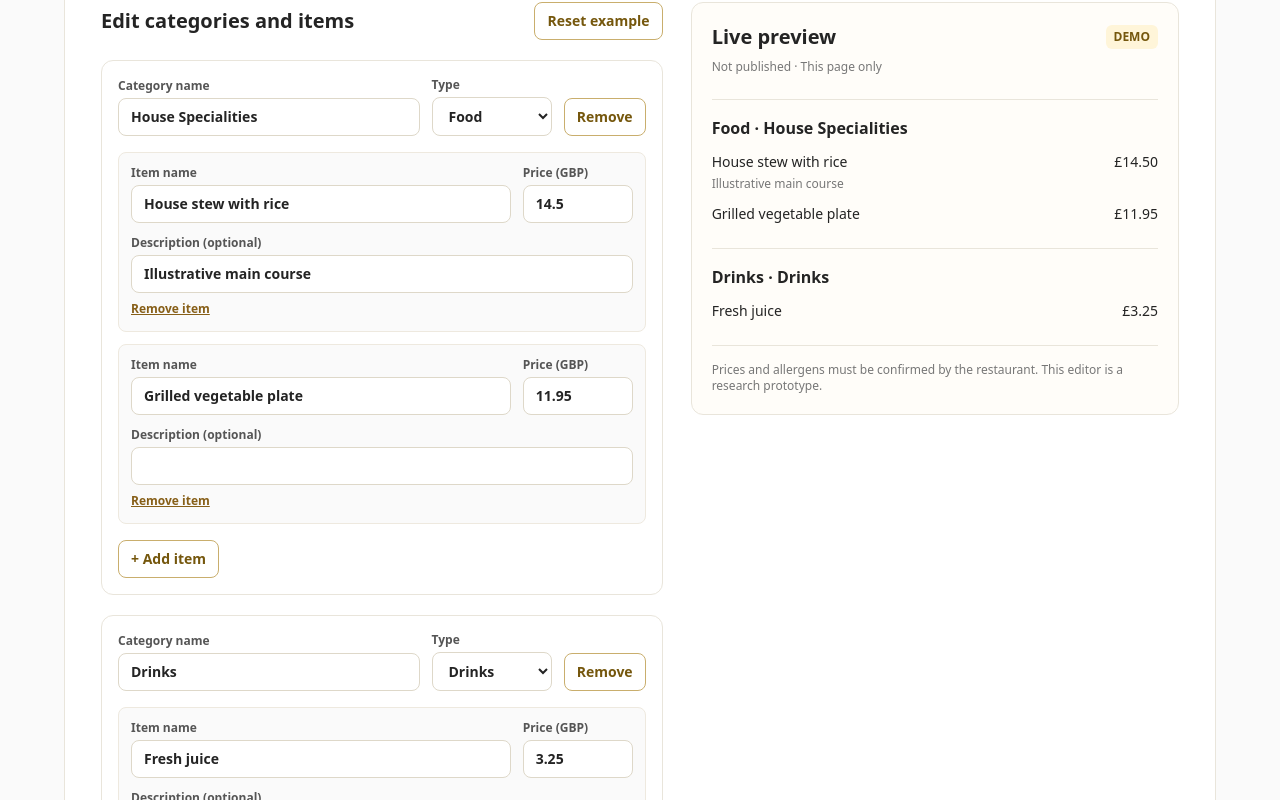
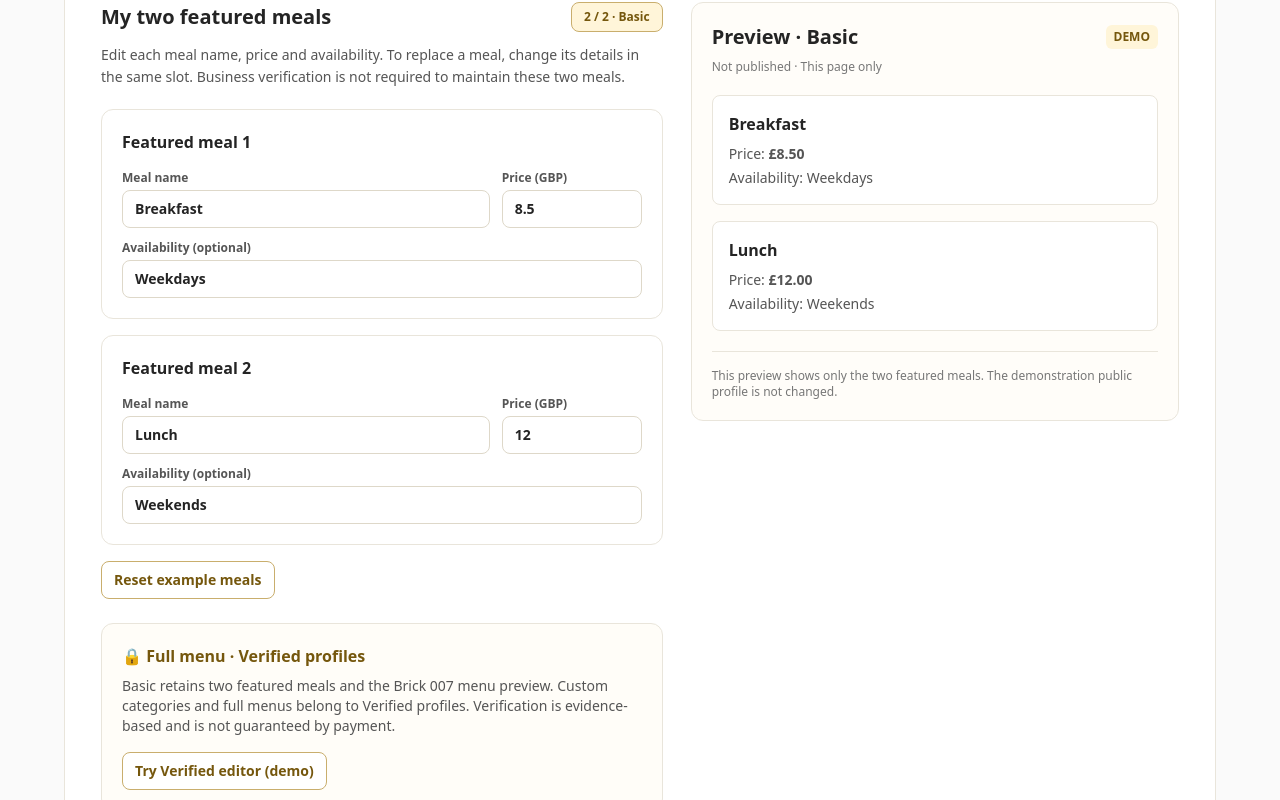
Before and after one commit to oswaldodeal/angolalab-restaurants, a Next.js app: page /en/menu-editor in a window 1280 px wide. Shown: the part 480-1280 px from the top of the page. Built offline with nearby package versions, Linux system fonts and the light colour scheme.

Commit message:
feat(brick-008B): allow Basic owners to edit two featured meals and prices in demo

```diff
--- a/components/RestaurantMenuEditorDemo.tsx
+++ b/components/RestaurantMenuEditorDemo.tsx
@@ -13,14 +13,21 @@ const startingMenu: MenuCategory[] = [
   ] },
 ];
 
+type FeaturedMeal = { id: 'breakfast' | 'lunch'; name: string; price: number; availability: string };
+const initialFeaturedMeals: FeaturedMeal[] = [
+  { id: 'breakfast', name: 'Breakfast', price: 8.5, availability: 'Weekdays' },
+  { id: 'lunch', name: 'Lunch', price: 12, availability: 'Weekends' },
+];
+
 const inputClass = 'w-full rounded-lg border border-[#ded8c9] bg-white px-3 py-2 text-sm text-[#242424] focus:outline-none focus:ring-2 focus:ring-[#c9a43b]';
 const buttonClass = 'rounded-lg border border-[#c9ae6d] bg-white px-3 py-2 text-sm font-semibold text-[#75570d] hover:bg-[#fbf7ed]';
 
 export default function RestaurantMenuEditorDemo({ language }: { language: 'pt' | 'en' }) {
   const pt = language === 'pt';
-  const [tier, setTier] = useState<'basic' | 'verified'>('verified');
+  const [tier, setTier] = useState<'basic' | 'verified'>('basic');
   const [country, setCountry] = useState<'GB' | 'AO'>('GB');
   const [categories, setCategories] = useState<MenuCategory[]>(() => structuredClone(startingMenu));
+  const [featuredMeals, setFeaturedMeals] = useState<FeaturedMeal[]>(() => structuredClone(initialFeaturedMeals));
   const [newCategory, setNewCategory] = useState('');
   const [newKind, setNewKind] = useState<'food' | 'drinks'>('food');
   const [firstItemName, setFirstItemName] = useState('');
@@ -32,6 +39,9 @@ export default function RestaurantMenuEditorDemo({ language }: { language: 'pt'
     style: 'currency', currency,
   }).format(Number.isFinite(value) ? value : 0);
   const nextId = () => String(++counter.current);
+  const updateFeaturedMeal = (id: FeaturedMeal['id'], patch: Partial<FeaturedMeal>) => {
+    setFeaturedMeals((previous) => previous.map((meal) => meal.id === id ? { ...meal, ...patch } : meal));
+  };
   const updateCategory = (id: string, patch: Partial<MenuCategory>) => {
     setCategories((previous) => previous.map((category) => category.id === id ? { ...category, ...patch } : category));
   };
@@ -66,7 +76,7 @@ export default function RestaurantMenuEditorDemo({ language }: { language: 'pt'
         <p className="text-xs font-bold uppercase tracking-[0.16em] text-[#987515]">AngolaLab · {pt ? 'Laboratório do proprietário' : 'Owner laboratory'}</p>
         <h1 className="mt-3 text-3xl font-semibold">{pt ? 'Brick 008 · Editor de ementa' : 'Brick 008 · Restaurant Menu Editor'}</h1>
         <p className="mt-3 max-w-3xl text-sm leading-relaxed text-[#555]">
-          {pt ? 'Experimente criar categorias, adicionar pratos e bebidas, alterar preços e ver o resultado. Todos os dados são fictícios e as alterações desaparecem ao sair ou atualizar a página.' : 'Try creating categories, adding food and drinks, changing prices and viewing the result. All data is fictional and changes disappear when you leave or refresh this page.'}
+{pt ? 'No perfil Básico, edite duas refeições em destaque. No perfil Verificado, experimente categorias e ementas completas. Tudo é fictício; as alterações desaparecem ao atualizar a página.' : 'Basic owners can edit two featured meals. Verified owners can explore categories and full menus. Everything is fictional and resets on refresh.'}
         </p>
         <div className="mt-6 border-l-4 border-[#D2AC37] bg-[#fbf7ed] px-4 py-3 text-sm">
           <strong>{pt ? 'Demonstração apenas.' : 'Demonstration only.'}</strong>{' '}
@@ -90,15 +100,72 @@ export default function RestaurantMenuEditorDemo({ language }: { language: 'pt'
         </div>
 
         {!canEdit ? (
-          <section className="mt-7 rounded-xl border border-[#e9e5db] bg-[#fffdf8] p-7 text-center">
-            <h2 className="text-xl font-semibold text-[#75570d]">🔒 {pt ? 'Editor completo reservado aos perfis Verificados' : 'Full editor reserved for Verified profiles'}</h2>
-            <p className="mx-auto mt-3 max-w-2xl text-sm leading-relaxed text-[#555]">
-              {pt ? 'O perfil Básico mantém duas refeições em destaque e uma pré-visualização da ementa para apresentar o serviço. A verificação depende da análise de evidências; o pagamento não garante aprovação.' : 'Basic keeps two featured meals and a menu preview to demonstrate the service. Verification depends on evidence review; payment does not guarantee approval.'}
-            </p>
-            <button type="button" onClick={() => setTier('verified')} className={buttonClass + ' mt-5'}>
-              {pt ? 'Experimentar o editor Verificado (demonstração)' : 'Try the Verified editor (demo)'}
-            </button>
-          </section>
+          <div className="mt-7 grid gap-7 lg:grid-cols-[minmax(0,1.15fr)_minmax(0,1fr)]">
+            <section aria-label={pt ? 'Editar refeições em destaque' : 'Edit featured meals'}>
+              <div className="flex flex-wrap items-center justify-between gap-3">
+                <h2 className="text-xl font-semibold">{pt ? 'As minhas duas refeições em destaque' : 'My two featured meals'}</h2>
+                <span className="rounded-lg border border-[#c9ae6d] bg-[#fff5d9] px-3 py-1.5 text-xs font-semibold text-[#75570d]">2 / 2 · Basic</span>
+              </div>
+              <p className="mt-3 text-sm leading-relaxed text-[#555]">
+                {pt ? 'Pode atualizar o nome, o preço e a disponibilidade de cada refeição. Para substituir uma refeição, altere os dados no respetivo espaço. Não é necessário verificar a empresa para manter estas duas refeições atualizadas.' : 'Edit each meal name, price and availability. To replace a meal, change its details in the same slot. Business verification is not required to maintain these two meals.'}
+              </p>
+              <div className="mt-5 space-y-4">
+                {featuredMeals.map((meal, index) => (
+                  <section key={meal.id} className="rounded-xl border border-[#e9e5db] bg-white p-5">
+                    <h3 className="font-semibold">{pt ? 'Refeição em destaque' : 'Featured meal'} {index + 1}</h3>
+                    <div className="mt-4 grid gap-3 sm:grid-cols-[minmax(0,1fr)_140px]">
+                      <label className="text-xs font-semibold text-[#555]">
+                        {pt ? 'Nome da refeição' : 'Meal name'}
+                        <input required maxLength={100} value={meal.name} onChange={(event) => updateFeaturedMeal(meal.id, { name: event.target.value })} className={inputClass + ' mt-1'} />
+                      </label>
+                      <label className="text-xs font-semibold text-[#555]">
+                        {pt ? 'Preço' : 'Price'} ({currency})
+                        <input type="number" min="0" max="99999999" step="any" value={meal.price} onChange={(event) => {
+                          const price = Number(event.target.value);
+                          if (Number.isFinite(price)) updateFeaturedMeal(meal.id, { price: Math.min(99999999, Math.max(0, price)) });
+                        }} className={inputClass + ' mt-1'} />
+                      </label>
+                    </div>
+                    <label className="mt-3 block text-xs font-semibold text-[#555]">
+                      {pt ? 'Disponibilidade (opcional)' : 'Availability (optional)'}
+                      <input maxLength={100} value={meal.availability} onChange={(event) => updateFeaturedMeal(meal.id, { availability: event.target.value })} placeholder={pt ? 'Ex.: Dias úteis' : 'e.g. Weekdays'} className={inputClass + ' mt-1'} />
+                    </label>
+                  </section>
+                ))}
+              </div>
+              <button type="button" onClick={() => setFeaturedMeals(structuredClone(initialFeaturedMeals))} className={buttonClass + ' mt-4'}>
+                {pt ? 'Repor refeições de exemplo' : 'Reset example meals'}
+              </button>
+              <div className="mt-6 rounded-xl border border-[#e9e5db] bg-[#fffdf8] p-5">
+                <h3 className="font-semibold text-[#75570d]">🔒 {pt ? 'Ementa completa · Perfis Verificados' : 'Full menu · Verified profiles'}</h3>
+                <p className="mt-2 text-sm text-[#555]">
+                  {pt ? 'O perfil Básico mantém as duas refeições em destaque e a pré-visualização da ementa acordada no Brick 007. As categorias personalizadas e a ementa completa são funcionalidades Verificadas. A verificação depende de evidências e não é garantida pelo pagamento.' : 'Basic retains two featured meals and the Brick 007 menu preview. Custom categories and full menus belong to Verified profiles. Verification is evidence-based and is not guaranteed by payment.'}
+                </p>
+                <button type="button" onClick={() => setTier('verified')} className={buttonClass + ' mt-4'}>
+                  {pt ? 'Experimentar editor Verificado (demonstração)' : 'Try Verified editor (demo)'}
+                </button>
+              </div>
+            </section>
+            <aside aria-label={pt ? 'Pré-visualização das refeições' : 'Featured meals preview'} className="self-start rounded-xl border border-[#e9e5db] bg-[#fffdf9] p-5 lg:sticky lg:top-6">
+              <div className="flex items-center justify-between gap-2">
+                <h2 className="text-xl font-semibold">{pt ? 'Pré-visualização · Básico' : 'Preview · Basic'}</h2>
+                <span className="rounded-md bg-[#fff5d9] px-2 py-1 text-xs font-semibold text-[#75570d]">DEMO</span>
+              </div>
+              <p className="mt-2 text-xs text-[#777]">{pt ? 'Não publicado · Apenas nesta página' : 'Not published · This page only'}</p>
+              <div className="mt-5 space-y-4">
+                {featuredMeals.map((meal) => (
+                  <article key={meal.id} className="rounded-lg border border-[#e9e5db] bg-white p-4">
+                    <h3 className="font-semibold">{meal.name.trim() || (pt ? 'Refeição sem nome' : 'Unnamed meal')}</h3>
+                    <p className="mt-2 text-sm text-[#555]">{pt ? 'Preço' : 'Price'}: <strong>{money(meal.price)}</strong></p>
+                    {meal.availability.trim() && <p className="mt-1 text-sm text-[#555]">{pt ? 'Disponibilidade' : 'Availability'}: {meal.availability}</p>}
+                  </article>
+                ))}
+              </div>
+              <p className="mt-5 border-t border-[#e9e5db] pt-4 text-xs text-[#777]">
+                {pt ? 'Esta pré-visualização mostra apenas as duas refeições em destaque. O perfil público de demonstração não é alterado.' : 'This preview shows only the two featured meals. The demonstration public profile is not changed.'}
+              </p>
+            </aside>
+          </div>
         ) : (
           <div className="mt-7 grid gap-7 lg:grid-cols-[minmax(0,1.15fr)_minmax(0,1fr)]">
             <section aria-label={pt ? 'Editar ementa' : 'Edit menu'}>
```
